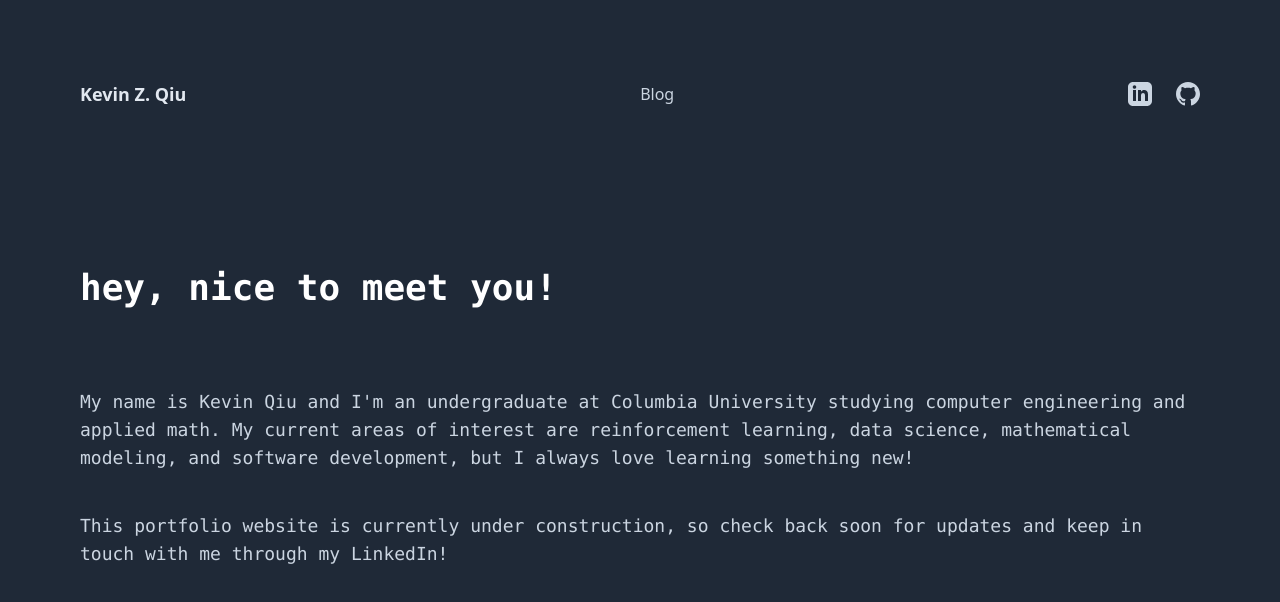
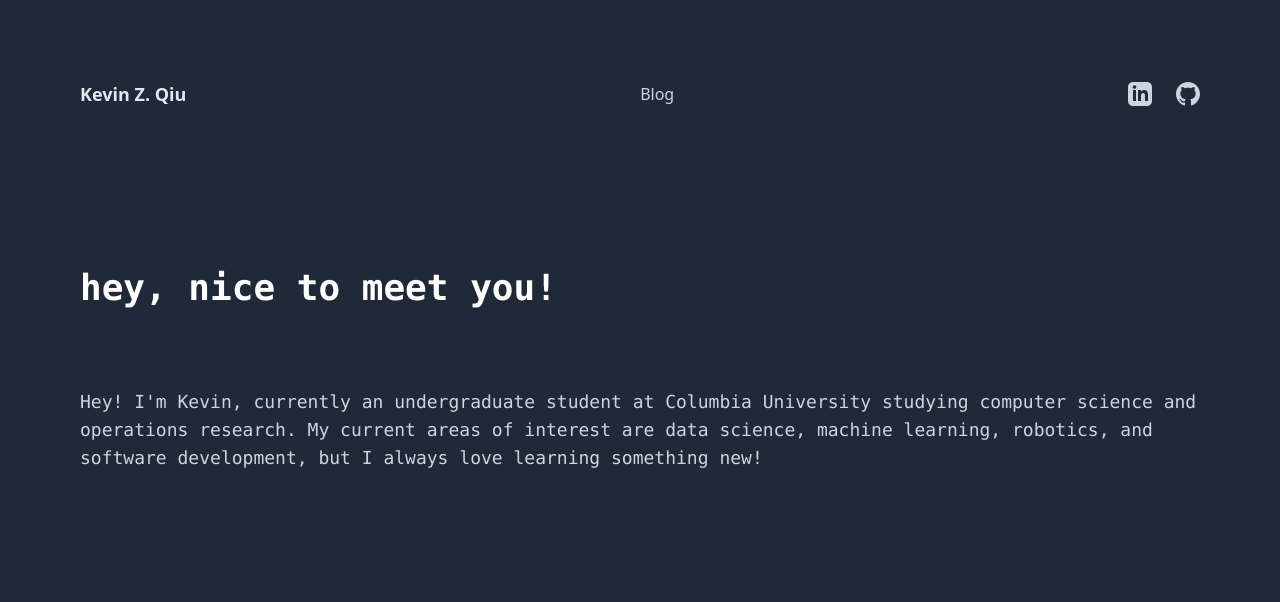
Before and after one commit to kzqiu/portfolio, a Next.js app: page / in a window 1280 px wide. Shown: the top 602 px of the page. Built offline with nearby package versions, Linux system fonts and the light colour scheme.

Commit message:
Briefly updated basic information.

```diff
--- a/package.json
+++ b/package.json
@@ -8,7 +8,7 @@
   },
   "dependencies": {
     "gray-matter": "^4.0.3",
-    "next": "^12.1.4",
+    "next": "^12.3.4",
     "react": "18.0.0",
     "react-dom": "18.0.0",
     "react-type-animation": "^2.1.2"
--- a/pages/_app.js
+++ b/pages/_app.js
@@ -1,7 +1,7 @@
 import '../styles/globals.css'
 
 function MyApp({ Component, pageProps }) {
-  return <Component {...pageProps} />
+    return <Component {...pageProps} />
 }
 
 export default MyApp
--- a/pages/index.js
+++ b/pages/index.js
@@ -22,11 +22,7 @@ export default function Home() {
                         </div>
 
                         <div className="text-lg font-normal text-slate-300 md:text-left font-mono">
-                            My name is Kevin Qiu and I&apos;m an undergraduate at Columbia University studying computer engineering and applied math. My current areas of interest are reinforcement learning, data science, mathematical modeling, and software development, but I always love learning something new!
-                        </div>
-
-                        <div className="text-lg font-normal text-slate-300 md:text-left font-mono">
-                            This portfolio website is currently under construction, so check back soon for updates and keep in touch with me through my LinkedIn!
+                            Hey! I&apos;m Kevin, currently an undergraduate student at Columbia University studying computer science and operations research. My current areas of interest are data science, machine learning, robotics, and software development, but I always love learning something new!
                         </div>
                     </div>
                 </div>
```
Also changed, not shown: 1 other file (tests, documents, lock files or other folders).
